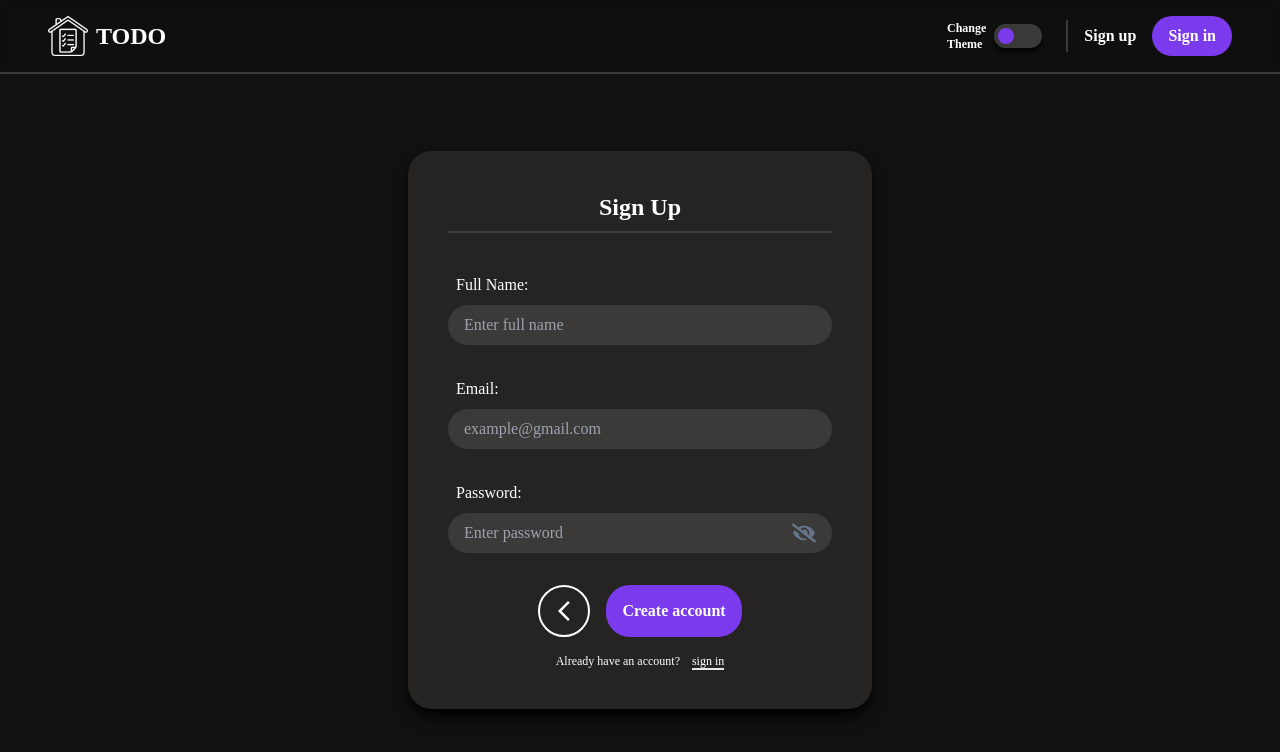
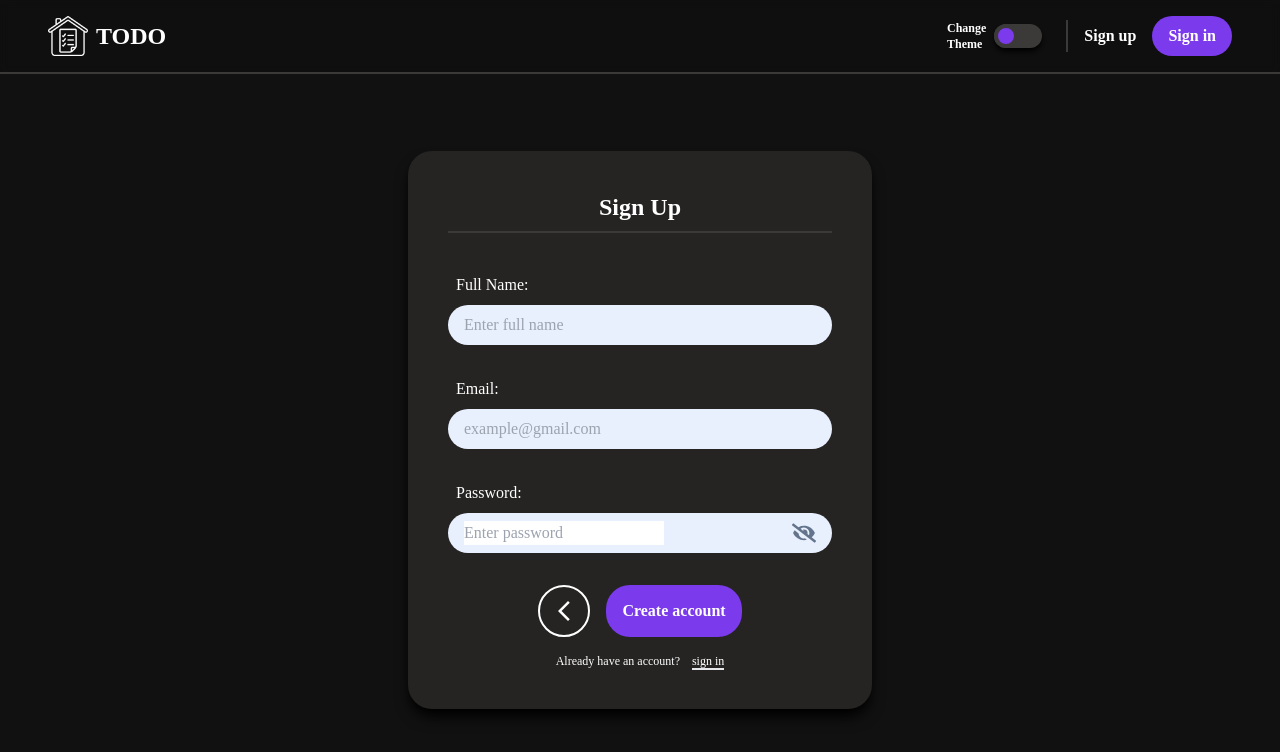
Before and after one commit to Yasir284/TODO-APP-CRUD-FRONTEND, a React (Create React App) app: page /signUp in a window 1280 px wide. Shown: the top 752 px of the page. Built offline with nearby package versions, Linux system fonts and the light colour scheme; no server answers.

Commit message:
change in ui

```diff
--- a/src/components/SignIn.js
+++ b/src/components/SignIn.js
@@ -89,13 +89,13 @@ function SignIn() {
             type="email"
             name="email"
             placeholder="example@gmail.com"
-            className="mb-8 w-full rounded-3xl bg-white p-2 px-4 text-black dark:bg-black-500 dark:text-white"
+            className="mb-8 w-full rounded-3xl bg-[#e8f0fe] p-2 px-4 text-black"
           />
 
           <label htmlFor="password" className="ml-2 mb-2">
             Password:
           </label>
-          <div className="felx-row mb-8 flex w-full justify-between rounded-3xl bg-white p-2 px-4 dark:bg-black-500">
+          <div className="felx-row mb-8 flex w-full justify-between rounded-3xl bg-[#e8f0fe] p-2 px-4">
             <input
               ref={passwordRef}
               type={showPass ? "text" : "password"}
--- a/src/components/SignUp.js
+++ b/src/components/SignUp.js
@@ -88,7 +88,7 @@ function SignUp() {
             type="text"
             name="fullName"
             placeholder="Enter full name"
-            className="mb-8 w-full rounded-3xl bg-white p-2 px-4 text-black dark:bg-black-500 dark:text-white"
+            className="mb-8 w-full rounded-3xl bg-[#e8f0fe] p-2 px-4 text-black "
           />
 
           <label htmlFor="email" className="ml-2 mb-2">
@@ -99,19 +99,19 @@ function SignUp() {
             type="email"
             name="email"
             placeholder="example@gmail.com"
-            className="mb-8 w-full rounded-3xl bg-white p-2 px-4 text-black dark:bg-black-500 dark:text-white"
+            className="mb-8 w-full rounded-3xl bg-[#e8f0fe] p-2 px-4 text-black"
           />
 
           <label htmlFor="password" className="ml-2 mb-2">
             Password:
           </label>
-          <div className="felx-row mb-8 flex w-full justify-between rounded-3xl bg-white p-2 px-4 dark:bg-black-500">
+          <div className="felx-row mb-8 flex w-full justify-between rounded-3xl bg-[#e8f0fe] p-2 px-4">
             <input
               ref={passwordRef}
               type={showPass ? "text" : "password"}
               name="password"
               placeholder="Enter password"
-              className="bg-white text-black dark:bg-black-500 dark:text-white"
+              className="bg-white text-black"
             />
             {showPass ? (
               <FaEye
```
